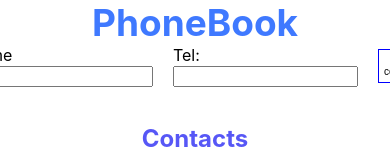
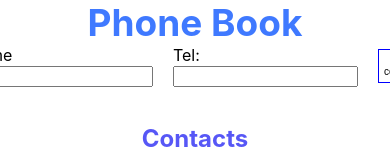
Before and after one commit to Mykokola/goit-react-hw-02-phonebook, a React (Create React App) app: page / in a window 390 px wide. Shown: the top 151 px of the page. Built offline with nearby package versions, Linux system fonts and the light colour scheme.

Commit message:
fix phone book

```diff
--- a/src/components/App.jsx
+++ b/src/components/App.jsx
@@ -1,17 +1,22 @@
 import React from 'react';
 import { nanoid } from 'nanoid';
+
 import { ContactForm } from './ContactForm/ContactForm';
 import { ContactListFilter } from './ContactListFilter/ContactListFilter';
 import { ContactList } from './ContactList/ContactList';
 class App extends React.Component {
   state = {
     contacts: [],
-    name: '',
-    number: '',
     filter: '',
   };
-  addFormNameTel = e => {
-    this.setState({ [e.target.name]: e.target.value });
+  addContacts = contact => {
+    const { contacts} = this.state;
+    contacts.some(({ name }) => name === contact.name)
+      ? alert(` is already in contacts`)
+      : this.setState(prevState => ({
+          contacts: [{id: nanoid(), ...contact}, ...prevState.contacts],
+        }));
+
   };
   deleteContact = e => {
     e.preventDefault();
@@ -21,20 +26,7 @@ class App extends React.Component {
       if (e.name === deleteElemName) this.setState(contacts.splice(i, 1));
     });
   };
-  addContacts = e => {
-    e.preventDefault();
-    const { name, contacts, number } = this.state;
-    const contact = {
-      name: name,
-      id: nanoid(),
-      number,
-    };
-    contacts.some(({ name }) => name === contact.name)
-      ? alert(` is already in contacts`)
-      : this.setState(prevState => ({
-          contacts: [...prevState.contacts, contact],
-        }));
-  };
+
   setFilter = e => {
     this.setState({ [e.target.name]: e.target.value });
   };
@@ -45,14 +37,10 @@ class App extends React.Component {
     );
   };
   render() {
-    const { name, number, filter } = this.state;
+    const {filter } = this.state;
     return (
       <>
-        <ContactForm
-          name={name}
-          number={number}
-          addContacts={this.addContacts}
-          addFormNameTel={this.addFormNameTel}
+        <ContactForm onSubmit={this.addContacts}
         ></ContactForm>
         <ContactListFilter
           setFilter={this.setFilter}
--- a/src/components/ContactForm/ContactForm.jsx
+++ b/src/components/ContactForm/ContactForm.jsx
@@ -1,13 +1,35 @@
+import React from "react"
+
 import { FormTitle,FormContact,FormButton} from "./ContactForm.Styled"
-export const ContactForm = ({number,name,addContacts,addFormNameTel}) => {
-    return (
+export class ContactForm extends React.Component {
+  // ({number,name,addContacts,addFormNameTel}) =>
+  state = {
+    name: '',
+    number: '',
+  }
+
+  addFormNameTel = e => {
+    this.setState({ [e.target.name]: e.target.value });
+  };
+
+  submitForm = e => {
+    e.preventDefault()
+    this.props.onSubmit({ name: this.state.name, number: this.state.number });
+    this.reset();
+  }
+  reset = () => {
+    this.setState({ number: '', name: '' });
+  };
+  render(){
+    const {name,number} = this.state
+  return (
         <>
-         <FormTitle>PhoneBook</FormTitle>
-        <FormContact onSubmit={addContacts}>
+        <FormTitle>Phone Book</FormTitle>
+        <FormContact onSubmit={this.submitForm} >
           <label>
             Name
             <input
-              onChange={addFormNameTel}
+              onChange={this.addFormNameTel}
               type="text"
               name="name"
               value={name}
@@ -19,7 +41,7 @@ export const ContactForm = ({number,name,addContacts,addFormNameTel}) => {
           <label>
           Tel:
             <input
-              onChange={addFormNameTel}
+              onChange={this.addFormNameTel}
               type="tel"
               name="number"
               value={number}
@@ -32,4 +54,4 @@ export const ContactForm = ({number,name,addContacts,addFormNameTel}) => {
         </FormContact>
         </>
     )
-}
+}}
```
